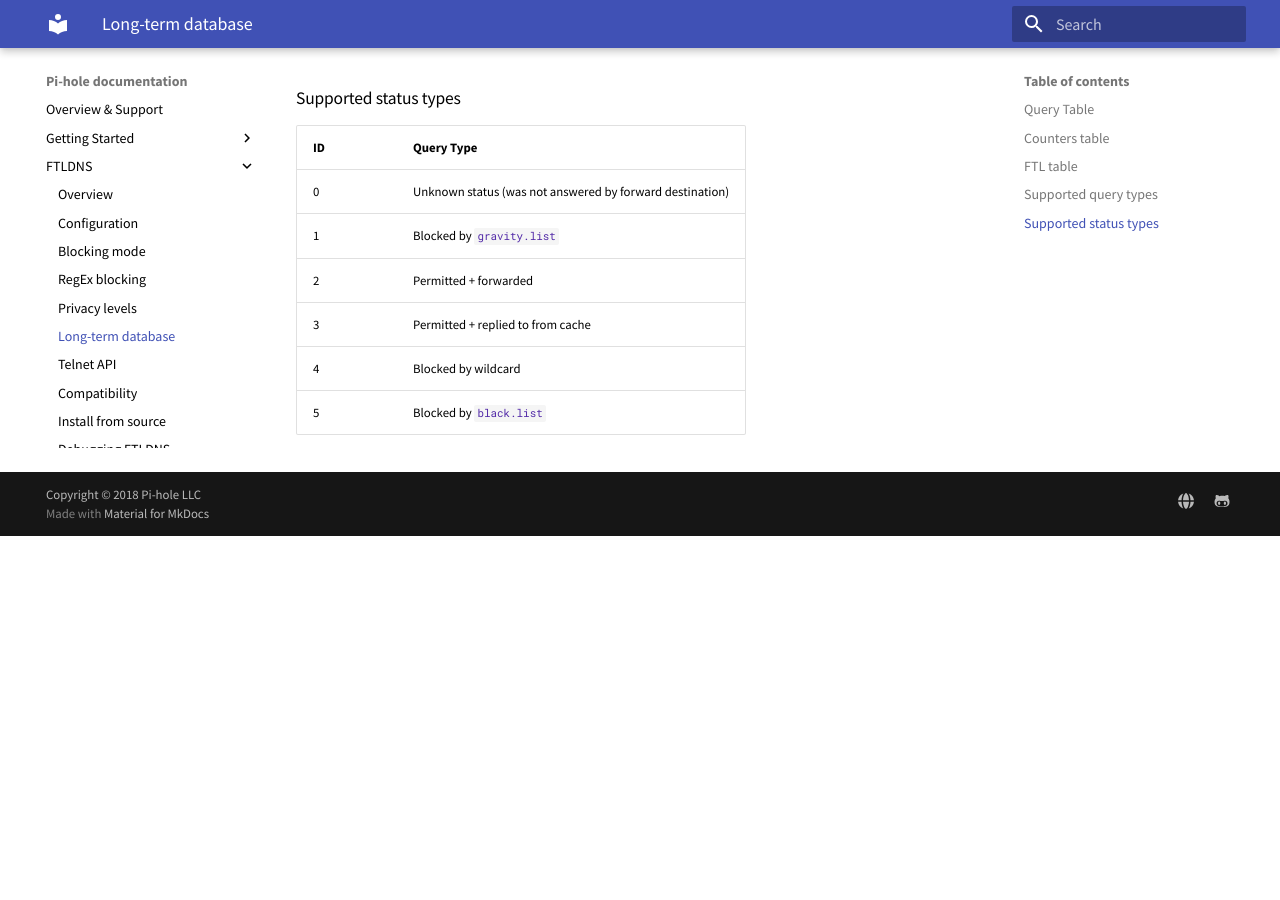
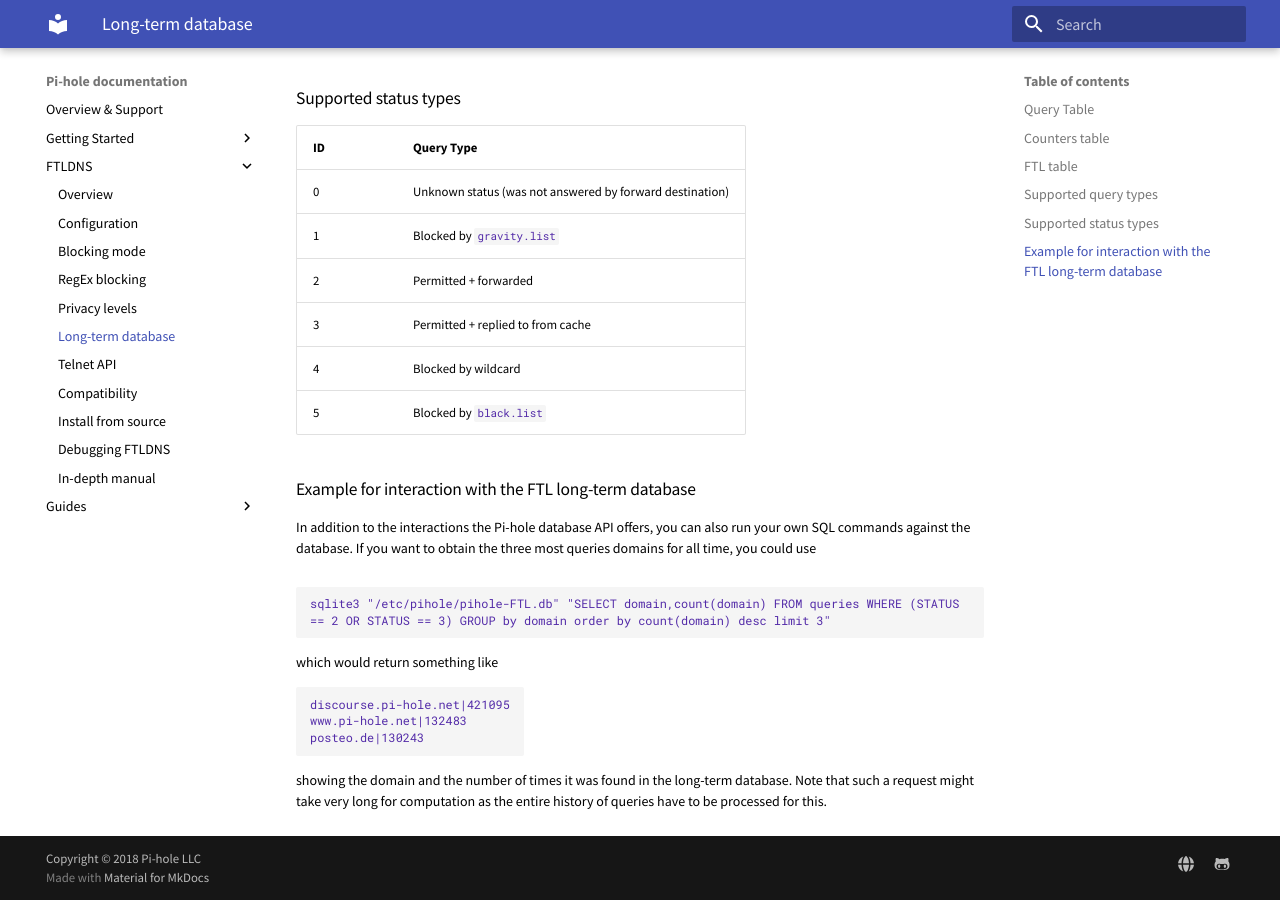
Before and after one commit to pi-hole/docs, an MkDocs documentation site: the page built from docs/ftldns/database.md, in a window 1280 px wide and 900 px high, scrolled down 2638 px. Built offline with MkDocs 1.6.1 and Material for MkDocs 9.7.7, drawn with Linux system fonts in a browser that asks for light colours; old or Windows-style settings are respelled for this version of MkDocs; before the commit the page ends 3174 px from its top, so only the background shows below that.

Commit message:
Add example for manual interaction with the long-term database
Signed-off-by: DL6ER <dl6er@dl6er.de>

````diff
--- a/docs/ftldns/database.md
+++ b/docs/ftldns/database.md
@@ -87,3 +87,16 @@
 3 | Permitted + replied to from cache
 4 | Blocked by wildcard
 5 | Blocked by `black.list`
+
+### Example for interaction with the FTL long-term database
+In addition to the interactions the Pi-hole database API offers, you can also run your own SQL commands against the database. If you want to obtain the three most queries domains for all time, you could use
+```
+sqlite3 "/etc/pihole/pihole-FTL.db" "SELECT domain,count(domain) FROM queries WHERE (STATUS == 2 OR STATUS == 3) GROUP by domain order by count(domain) desc limit 3"
+```
+which would return something like
+```
+discourse.pi-hole.net|421095
+www.pi-hole.net|132483
+posteo.de|130243
+```
+showing the domain and the number of times it was found in the long-term database. Note that such a request might take very long for computation as the entire history of queries have to be processed for this.
````
